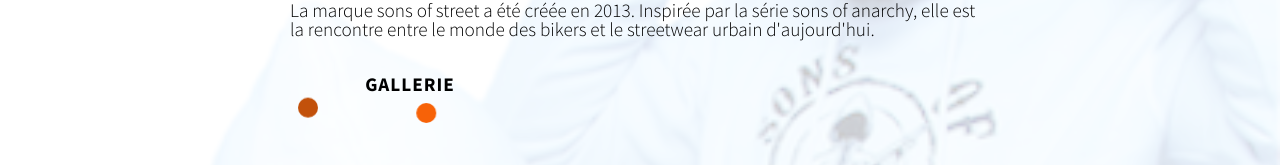
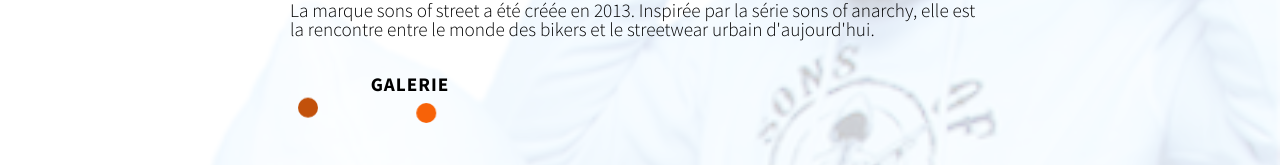
Before and after one commit to YMOHMOH/Ecommerce-SonsOfStreetwear, a React (Create React App) app: page / in a window 1280 px wide. Shown: the part 421-586 px from the top of the page. Built offline with nearby package versions, Linux system fonts and the light colour scheme; no server answers; what react-alert-template-basic would draw is missing.

Commit message:
redirects

```diff
--- a/package.json
+++ b/package.json
@@ -16,7 +16,7 @@
     "react-dom": "^17.0.1",
     "react-router-dom": "^5.2.0",
     "react-scripts": "4.0.1",
-    "react-scroll": "^1.8.1",
+    "react-scroll": "^1.8.2",
     "styled-components": "^5.2.1",
     "web-vitals": "^0.2.4"
   },
--- a/src/Components/Header/index.js
+++ b/src/Components/Header/index.js
@@ -50,7 +50,7 @@
               }
             }}
           >
-            Gallerie
+            Galerie
           </Link>
         </li>
         {/* <li>
--- a/src/Containers/HomeScreen/index.js
+++ b/src/Containers/HomeScreen/index.js
@@ -72,7 +72,7 @@
               duration={1000}
               delay={500}
             >
-              GALLERIE
+              GALERIE
             </Link>
           </div>
         </BannerText>
```
Also changed, not shown: 2 other files (tests, documents, lock files or other folders).
